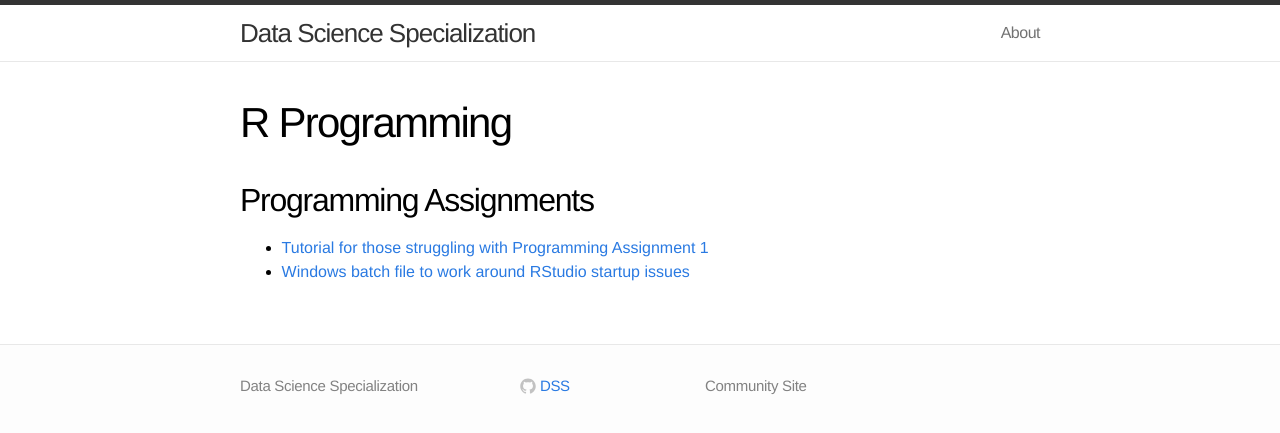
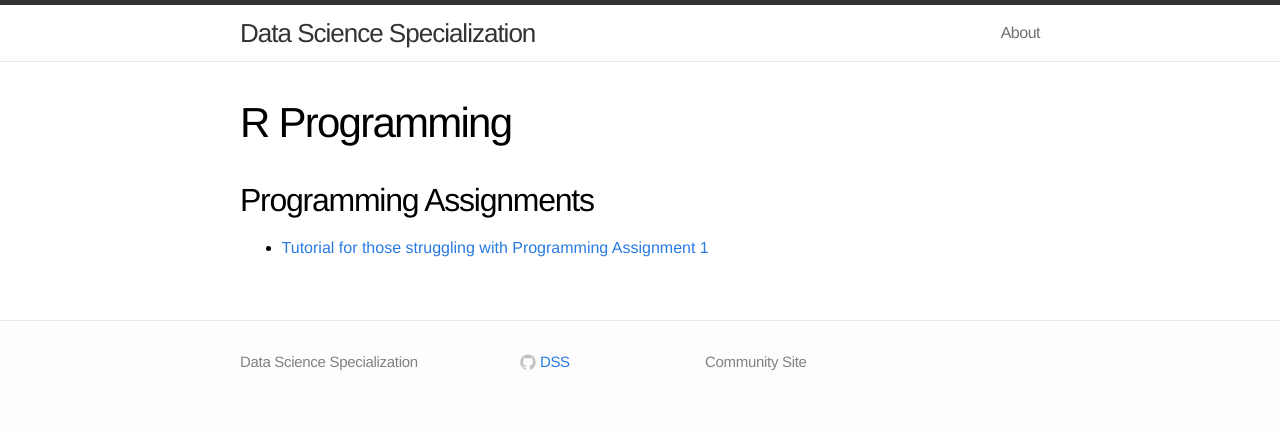
Before and after one commit to DataScienceSpecialization/DataScienceSpecialization.github.io, a Jekyll site: the page built from rprog.md, in a window 1280 px wide. Shown: the top 433 px of the page. Built offline with Jekyll 4.4.1, drawn with Linux system fonts in a browser that asks for light colours.

Commit message:
Move contribution to /other/##Troubleshooting per seankross' request

```diff
--- a/rprog.md
+++ b/rprog.md
@@ -7,4 +7,3 @@ permalink: /rprog/
 ## Programming Assignments
 
 - [Tutorial for those struggling with Programming Assignment 1](https://github.com/derekfranks/practice_assignment)
-- [Windows batch file to work around RStudio startup issues](https://github.com/stepds/contrib-DataScienceSpecialization/blob/master/README.md)
```
Also changed, not shown: other.md (+1 -0 lines).
